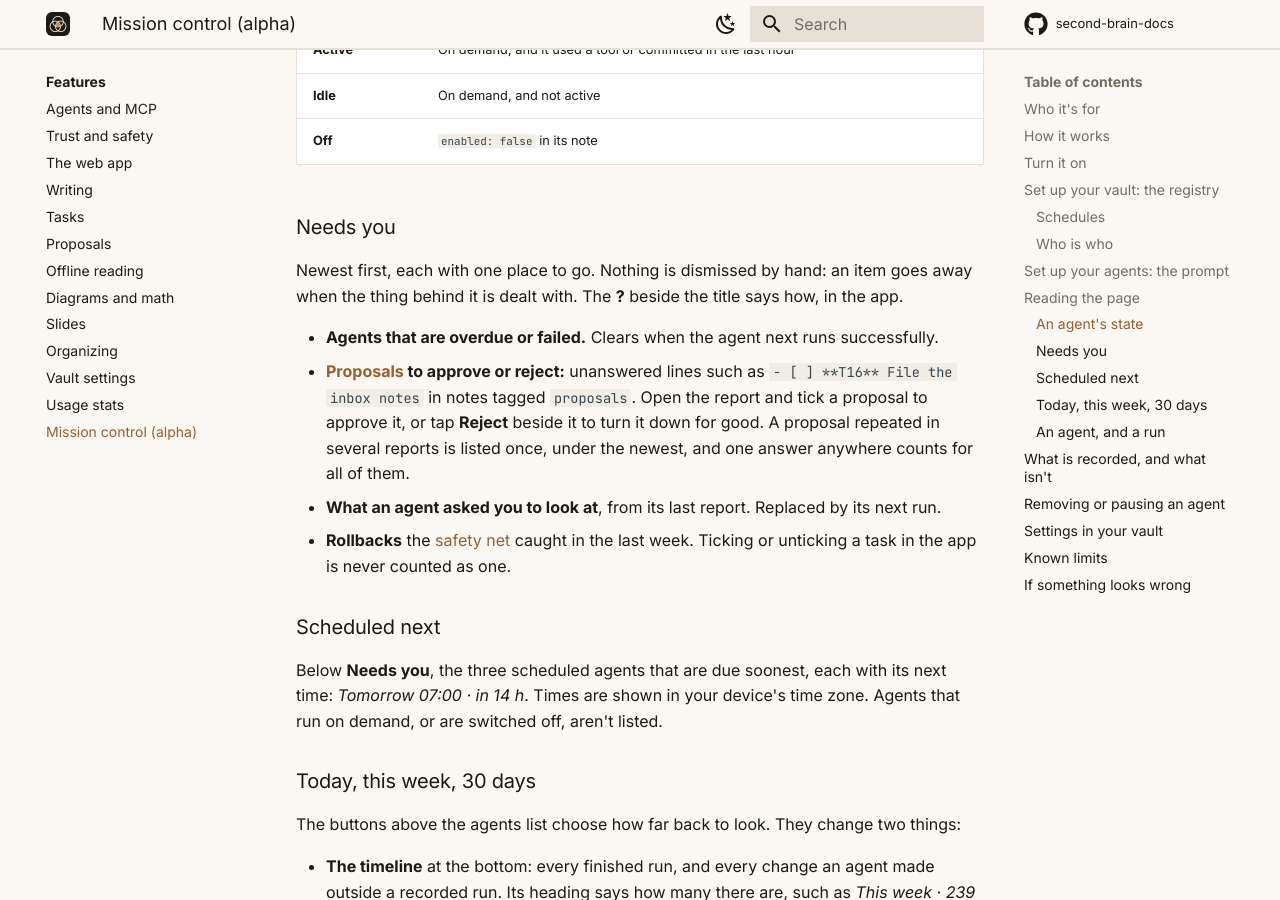
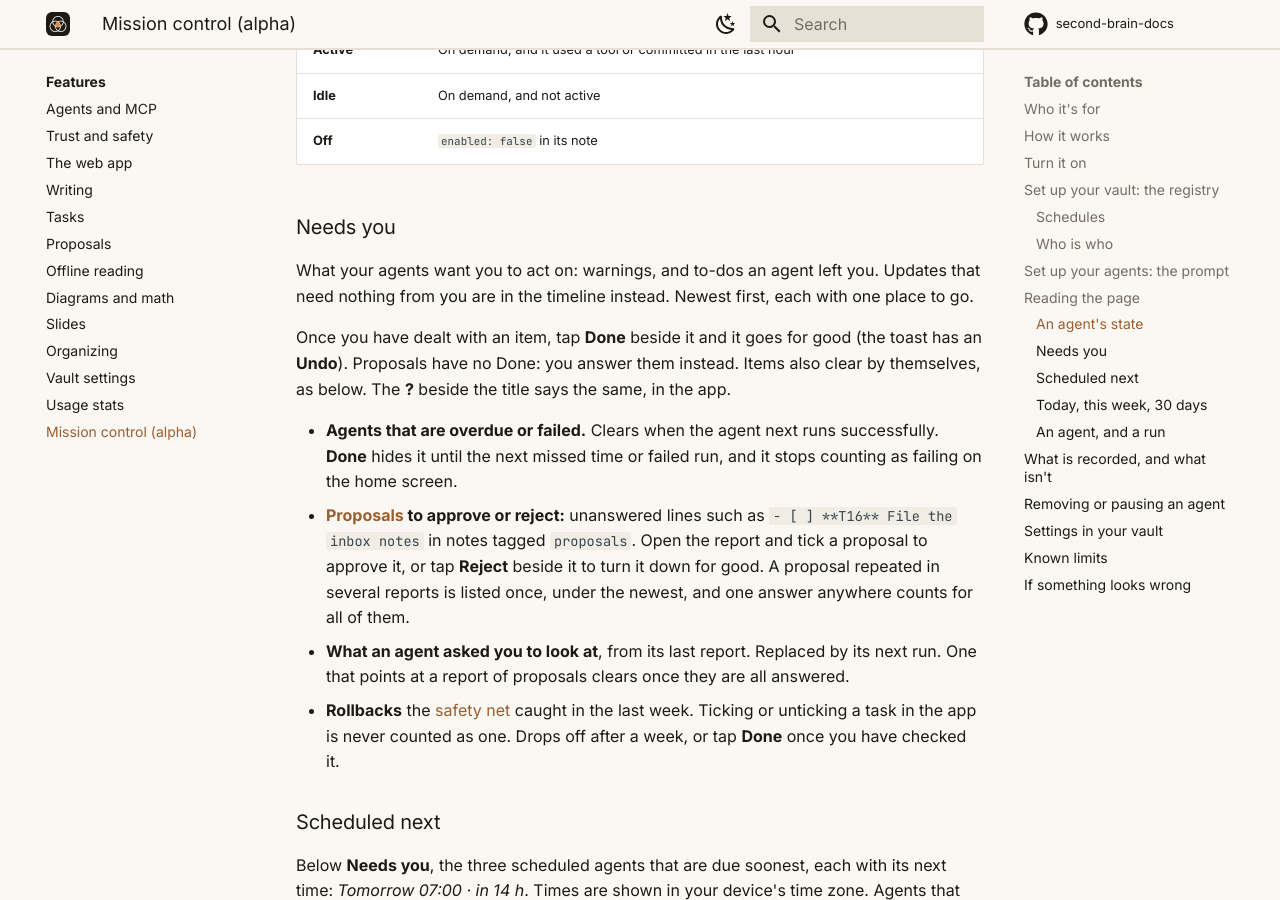
Before and after one commit to blanzp/second-brain-docs, an MkDocs documentation site: the page built from docs/features/mission-control.md, in a window 1280 px wide and 900 px high, scrolled down 6765 px. Built offline with MkDocs 1.6.1 and Material for MkDocs 9.7.7, drawn with Linux system fonts in a browser that asks for light colours; comment, search, counter and statistics services are not loaded; some of the changed text lies outside the part shown.

Commit message:
Mission control: the Done button on Needs you, and new pictures of the Agents page
Co-Authored-By: Claude Opus 5.5 <noreply@anthropic.com>

```diff
--- a/docs/features/mission-control.md
+++ b/docs/features/mission-control.md
@@ -185,12 +185,14 @@ What `report_run` takes:
 
 ### Needs you
 
-Newest first, each with one place to go. Nothing is dismissed by hand: an item goes away when the thing behind it is dealt with. The **?** beside the title says how, in the app.
+What your agents want you to act on: warnings, and to-dos an agent left you. Updates that need nothing from you are in the timeline instead. Newest first, each with one place to go.
 
-- **Agents that are overdue or failed.** Clears when the agent next runs successfully.
+Once you have dealt with an item, tap **Done** beside it and it goes for good (the toast has an **Undo**). Proposals have no Done: you answer them instead. Items also clear by themselves, as below. The **?** beside the title says the same, in the app.
+
+- **Agents that are overdue or failed.** Clears when the agent next runs successfully. **Done** hides it until the next missed time or failed run, and it stops counting as failing on the home screen.
 - **[Proposals](proposals.md) to approve or reject:** unanswered lines such as `- [ ] **T16** File the inbox notes` in notes tagged `proposals`. Open the report and tick a proposal to approve it, or tap **Reject** beside it to turn it down for good. A proposal repeated in several reports is listed once, under the newest, and one answer anywhere counts for all of them.
-- **What an agent asked you to look at**, from its last report. Replaced by its next run.
-- **Rollbacks** the [safety net](safety.md) caught in the last week. Ticking or unticking a task in the app is never counted as one.
+- **What an agent asked you to look at**, from its last report. Replaced by its next run. One that points at a report of proposals clears once they are all answered.
+- **Rollbacks** the [safety net](safety.md) caught in the last week. Ticking or unticking a task in the app is never counted as one. Drops off after a week, or tap **Done** once you have checked it.
 
 ### Scheduled next
 
@@ -231,6 +233,7 @@ Recording happens on the Unibrain server, **not in your vault**, and only while
 | The path of the one note the call was about | Any other argument to a tool |
 | The commit it made | Pictures, tokens, passwords |
 | What the agent put in `report_run` | |
+| Which Needs you items you marked Done | |
 
 Only you see your agents' activity. Recordings are kept for **30 days**, then deleted. **Delete Agents data** in Settings removes them at once, and they go with the rest of your data if you leave. See [Privacy and security](../reference/privacy.md).
 
@@ -258,7 +261,6 @@ The switch and four values are in `.brain/settings.json`, under `missionControl`
 - **No notifications.** You have to open the page; nothing is pushed to your phone.
 - **Agents can't ask how things are.** There is no tool yet for one agent to read the page and tell you.
 - **Only what goes through Unibrain is seen.** Work an agent does elsewhere shows only as its final report.
-- **A safety-net warning can't be dismissed.** It shows for a week.
 - **Past activity is re-sorted** when you change a registry note, since who did what is worked out each time the page opens.
 - **Offline**, the page shows the last copy your phone saved.
 
```
Also changed, not shown: docs/assets/images/shot-agents-timeline.png, docs/assets/images/shot-agents.png, 1 other file.
